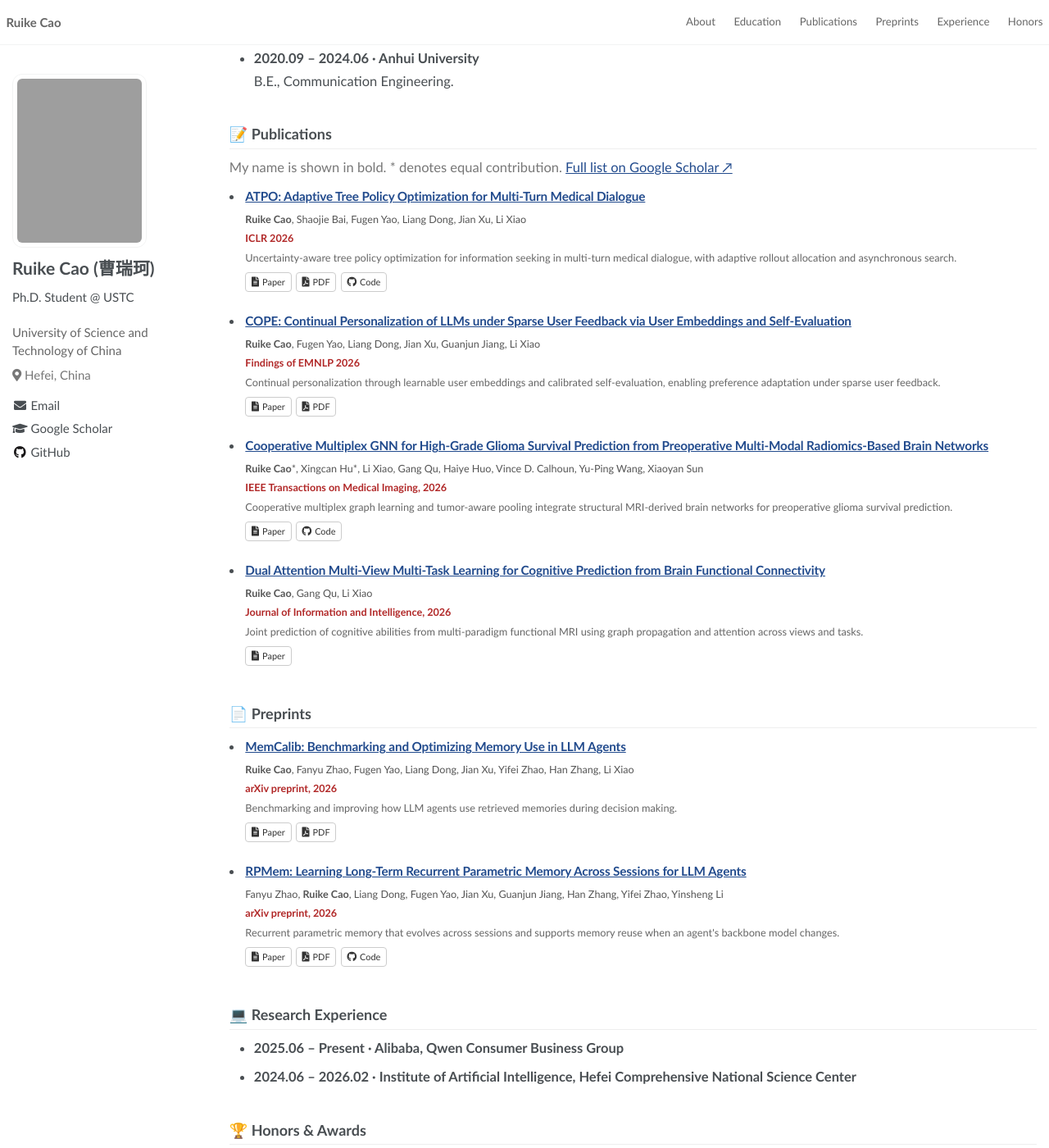
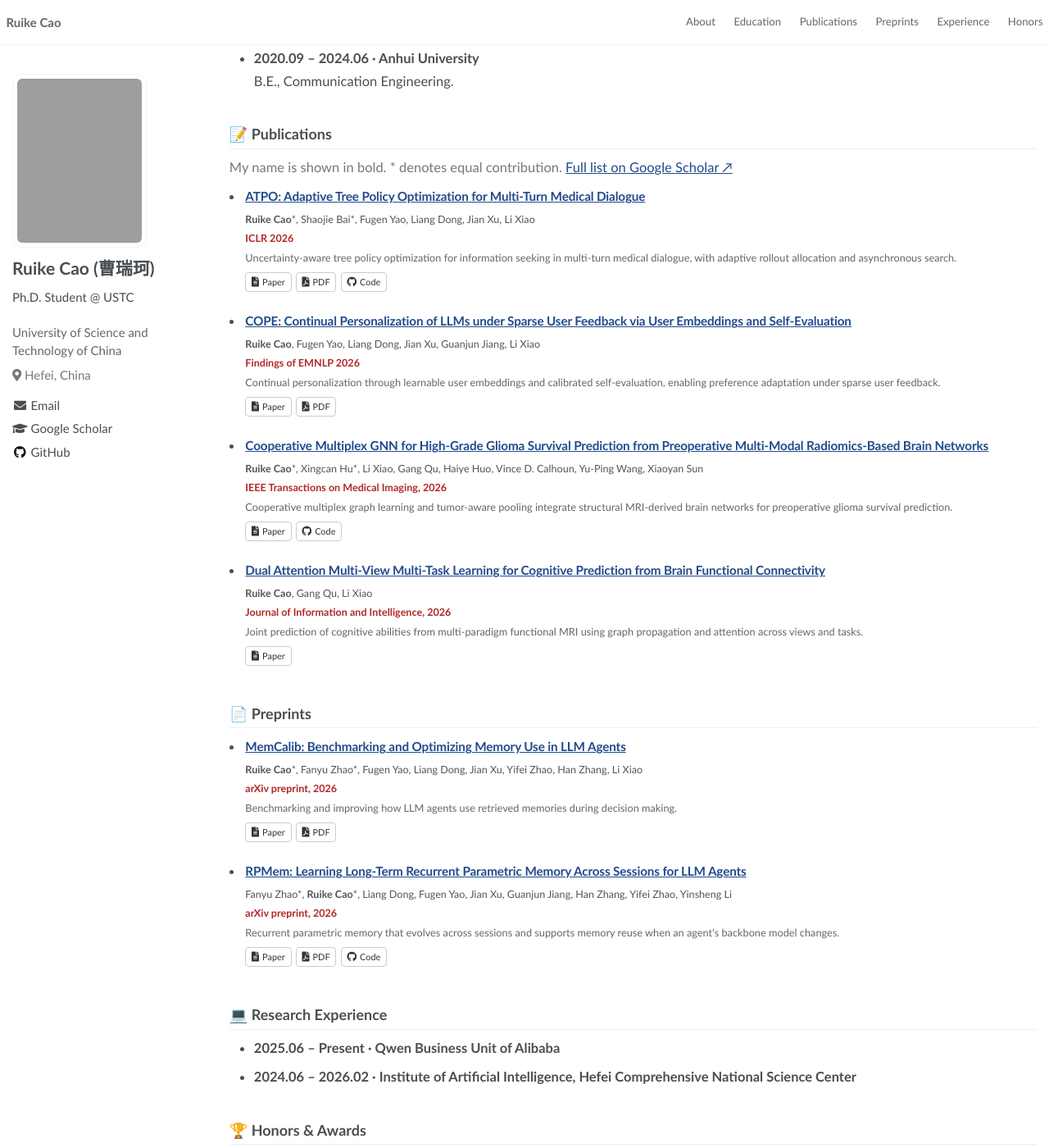
Before and after one commit to ZiLaoTou/zilaotou.github.io, a Jekyll site: the page built from _pages/about.md, in a window 1280 px wide and 1400 px high, scrolled down 434 px. Shown: the whole window at 82% size. Built offline with Jekyll 4.4.1, drawn with Linux system fonts in a browser that asks for light colours; some of the changed text lies outside the part shown; grey boxes are pictures that could not be loaded.

Commit message:
Correct Alibaba unit name and equal-contribution author markers

```diff
--- a/_data/publications.yml
+++ b/_data/publications.yml
@@ -1,5 +1,5 @@
 - title: "ATPO: Adaptive Tree Policy Optimization for Multi-Turn Medical Dialogue"
-  authors: "Ruike Cao, Shaojie Bai, Fugen Yao, Liang Dong, Jian Xu, Li Xiao"
+  authors: "Ruike Cao*, Shaojie Bai*, Fugen Yao, Liang Dong, Jian Xu, Li Xiao"
   venue: "ICLR 2026"
   type: publication
   paper: "https://arxiv.org/abs/2603.02216"
@@ -27,14 +27,14 @@
   paper: "https://doi.org/10.1016/j.jiixd.2026.03.006"
   summary: "Joint prediction of cognitive abilities from multi-paradigm functional MRI using graph propagation and attention across views and tasks."
 - title: "MemCalib: Benchmarking and Optimizing Memory Use in LLM Agents"
-  authors: "Ruike Cao, Fanyu Zhao, Fugen Yao, Liang Dong, Jian Xu, Yifei Zhao, Han Zhang, Li Xiao"
+  authors: "Ruike Cao*, Fanyu Zhao*, Fugen Yao, Liang Dong, Jian Xu, Yifei Zhao, Han Zhang, Li Xiao"
   venue: "arXiv preprint, 2026"
   type: preprint
   paper: "https://arxiv.org/abs/2609.24259"
   pdf: "https://arxiv.org/pdf/2609.24259"
   summary: "Benchmarking and improving how LLM agents use retrieved memories during decision making."
 - title: "RPMem: Learning Long-Term Recurrent Parametric Memory Across Sessions for LLM Agents"
-  authors: "Fanyu Zhao, Ruike Cao, Liang Dong, Fugen Yao, Jian Xu, Guanjun Jiang, Han Zhang, Yifei Zhao, Yinsheng Li"
+  authors: "Fanyu Zhao*, Ruike Cao*, Liang Dong, Fugen Yao, Jian Xu, Guanjun Jiang, Han Zhang, Yifei Zhao, Yinsheng Li"
   venue: "arXiv preprint, 2026"
   type: preprint
   paper: "https://arxiv.org/abs/2609.23466"
--- a/_pages/about.md
+++ b/_pages/about.md
@@ -13,7 +13,7 @@ redirect_from:
 
 I am a **Ph.D. student** in Information and Communication Engineering at the [University of Science and Technology of China (USTC)](https://www.ustc.edu.cn/), advised by **[Prof. Li Xiao](https://scholar.google.com/citations?user=h3Wjbp8AAAAJ&hl=zh-CN)**. I began my graduate studies at USTC in 2024 and entered the Ph.D. program in September 2026. Before that, I received my B.E. in Communication Engineering from [Anhui University](https://www.ahu.edu.cn/) in 2024.
 
-My research interests include **Personal Agent**, **Agentic RL**, and **Agent Memory**. I also have research experience in **medical image analysis**. Since June 2025, I have been a research intern at **Alibaba's Qwen Consumer Business Group**, working on **LLM post-training**.
+My research interests include **Personal Agent**, **Agentic RL**, and **Agent Memory**. I also have research experience in **medical image analysis**. Since June 2025, I have been a research intern at **Qwen Business Unit of Alibaba**, working on **LLM post-training**.
 
 I am happy to discuss research and potential collaborations. Feel free to [email me](mailto:ustc_crk@mail.ustc.edu.cn)!
 
@@ -42,7 +42,7 @@ I am happy to discuss research and potential collaborations. Feel free to [email
 <span class="anchor" id="experience"></span>
 # 💻 Research Experience
 
-- **2025.06 – Present · Alibaba, Qwen Consumer Business Group**
+- **2025.06 – Present · Qwen Business Unit of Alibaba**
 - **2024.06 – 2026.02 · Institute of Artificial Intelligence, Hefei Comprehensive National Science Center**
 
 <span class="anchor" id="honors"></span>
```
